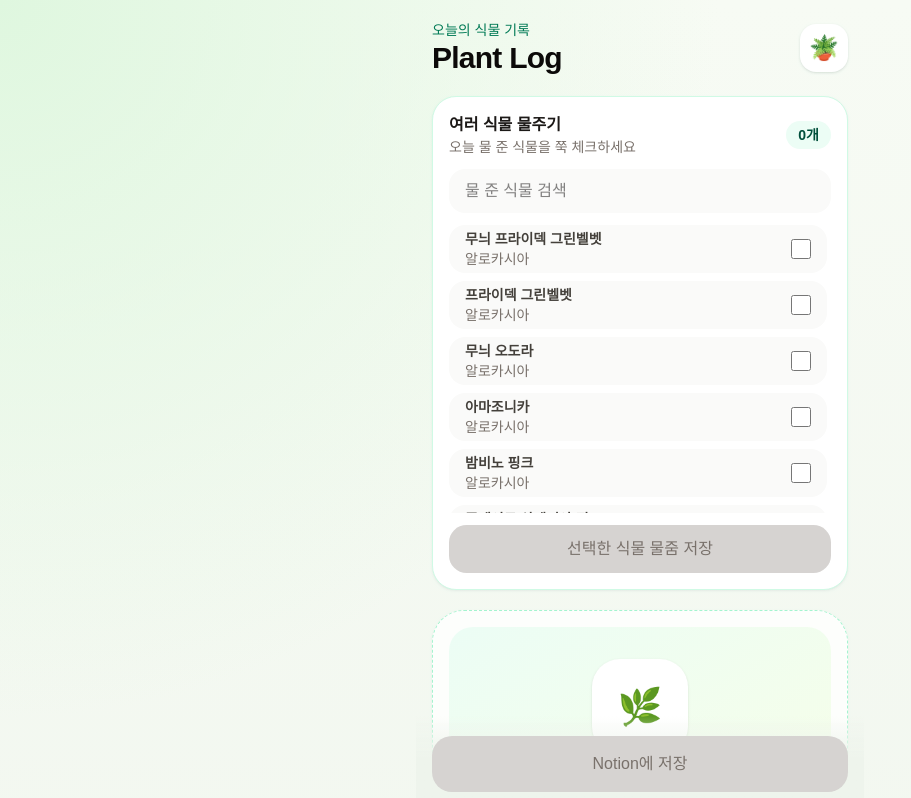
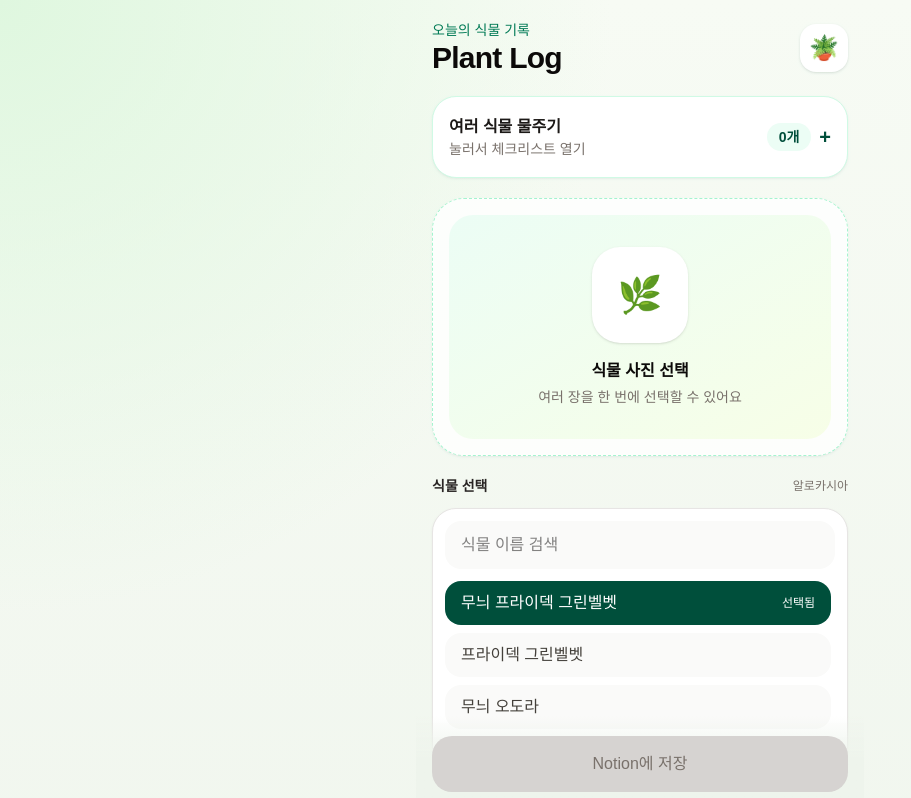
Before and after one commit to wo0h881-dev/plant-log, a Next.js app: page / in a window 1280 px wide. Shown: the top 798 px of the page, without its empty margins (0-911 px from the left). Built offline with nearby package versions, Linux system fonts and the light colour scheme.

Commit message:
Collapse batch watering checklist by default

```diff
--- a/components/BatchWatering.tsx
+++ b/components/BatchWatering.tsx
@@ -12,6 +12,7 @@ function formatPlantName(plant: Plant) {
 }
 
 export function BatchWatering({ plants }: BatchWateringProps) {
+  const [isOpen, setIsOpen] = useState(false);
   const [selectedIds, setSelectedIds] = useState<string[]>([]);
   const [query, setQuery] = useState("");
   const [saveState, setSaveState] = useState<SaveState>("idle");
@@ -69,16 +70,28 @@ export function BatchWatering({ plants }: BatchWateringProps) {
 
   return (
     <section className="rounded-[1.5rem] border border-emerald-100 bg-white p-4 shadow-sm shadow-emerald-950/5">
-      <div className="mb-3 flex items-center justify-between gap-3">
-        <div>
-          <h2 className="text-base font-bold text-stone-900">여러 식물 물주기</h2>
-          <p className="text-sm text-stone-500">오늘 물 준 식물을 쭉 체크하세요</p>
-        </div>
+      <button
+        type="button"
+        onClick={() => setIsOpen((current) => !current)}
+        className="flex min-h-12 w-full items-center justify-between gap-3 text-left"
+        aria-expanded={isOpen}
+      >
+        <span>
+          <span className="block text-base font-bold text-stone-900">여러 식물 물주기</span>
+          <span className="block text-sm text-stone-500">
+            {isOpen ? "오늘 물 준 식물을 쭉 체크하세요" : "눌러서 체크리스트 열기"}
+          </span>
+        </span>
+        <span className="flex items-center gap-2">
           <span className="rounded-full bg-emerald-50 px-3 py-1 text-sm font-semibold text-emerald-900">
             {selectedIds.length}개
           </span>
-      </div>
+          <span className="text-xl font-bold text-emerald-900">{isOpen ? "−" : "+"}</span>
+        </span>
+      </button>
 
+      {isOpen ? (
+        <div className="mt-4">
           <input
             type="search"
             value={query}
@@ -131,6 +144,8 @@ export function BatchWatering({ plants }: BatchWateringProps) {
           >
             {saveState === "saving" ? "물주기 저장 중..." : "선택한 식물 물줌 저장"}
           </button>
+        </div>
+      ) : null}
     </section>
   );
 }
```
Lines whose indentation alone changed are shown as unchanged.
